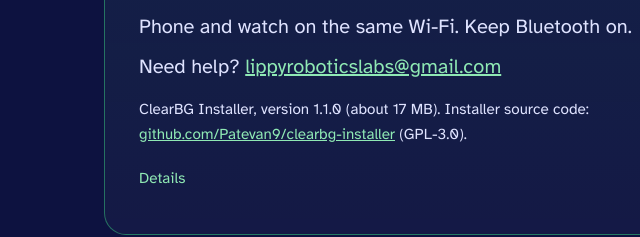
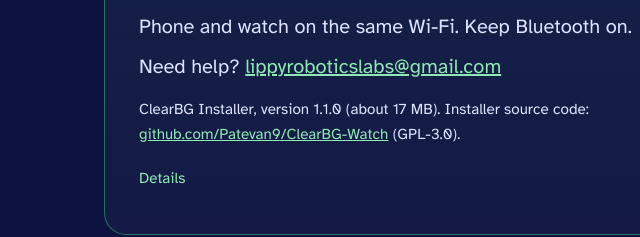
Before and after one commit to Patevan9/patevan9.github.io, a plain HTML site: page clearbg/index.html in a window 1280 px wide. Shown: the part 5852-6089 px from the top of the page, 0-640 px from the left. Drawn offline with nearby package versions, Linux system fonts and the light colour scheme; a web font is replaced by a local one.

Commit message:
Draft: source link is now Patevan9/ClearBG-Watch

```diff
--- a/clearbg/index.html
+++ b/clearbg/index.html
@@ -288,7 +288,7 @@
   <div class="wrap">
     <span class="kicker">Getting started</span>
     <h2 id="i-title">How it <span>works</span></h2>
-    <p class="lead">ClearBG Watch is free, and you get it here, not in the Google Play Store. Our simple phone app, the ClearBG Installer, sends ClearBG Watch to your watch for you, step by step, with pictures. The installer is open source: <a href="https://github.com/Patevan9/clearbg-installer">view its source code</a>.</p>
+    <p class="lead">ClearBG Watch is free, and you get it here, not in the Google Play Store. Our simple phone app, the ClearBG Installer, sends ClearBG Watch to your watch for you, step by step, with pictures. The installer is open source: <a href="https://github.com/Patevan9/ClearBG-Watch">view its source code</a>.</p>
     <ol class="steps">
       <li><div><b>Get the installer</b><span>On your Android phone, tap Download free and open the file. If asked, allow installing from this source.</span></div></li>
       <li><div><b>Let the installer do the work</b><span>It connects to your watch and installs ClearBG Watch and the free ClearBG Watch Face, showing you each step with pictures.</span></div></li>
@@ -337,7 +337,7 @@
       </ol>
       <p>Phone and watch on the same Wi-Fi. Keep Bluetooth on.</p>
       <p>Need help? <a href="mailto:lippyroboticslabs@gmail.com?subject=ClearBG%20Watch">lippyroboticslabs@gmail.com</a></p>
-      <p class="soon-note">ClearBG Installer, version 1.1.0 (about 17 MB). Installer source code: <a href="https://github.com/Patevan9/clearbg-installer">github.com/Patevan9/clearbg-installer</a> (GPL-3.0).</p>
+      <p class="soon-note">ClearBG Installer, version 1.1.0 (about 17 MB). Installer source code: <a href="https://github.com/Patevan9/ClearBG-Watch">github.com/Patevan9/ClearBG-Watch</a> (GPL-3.0).</p>
       <details class="dl-details">
         <summary>Details</summary>
         <p class="soon-note">SHA-256 file fingerprint, for checking that your download is exactly the file we published. You do not need this to install ClearBG Watch.<br><span class="hash">SHA256-PENDING-NEW-INSTALLER</span></p>
```
